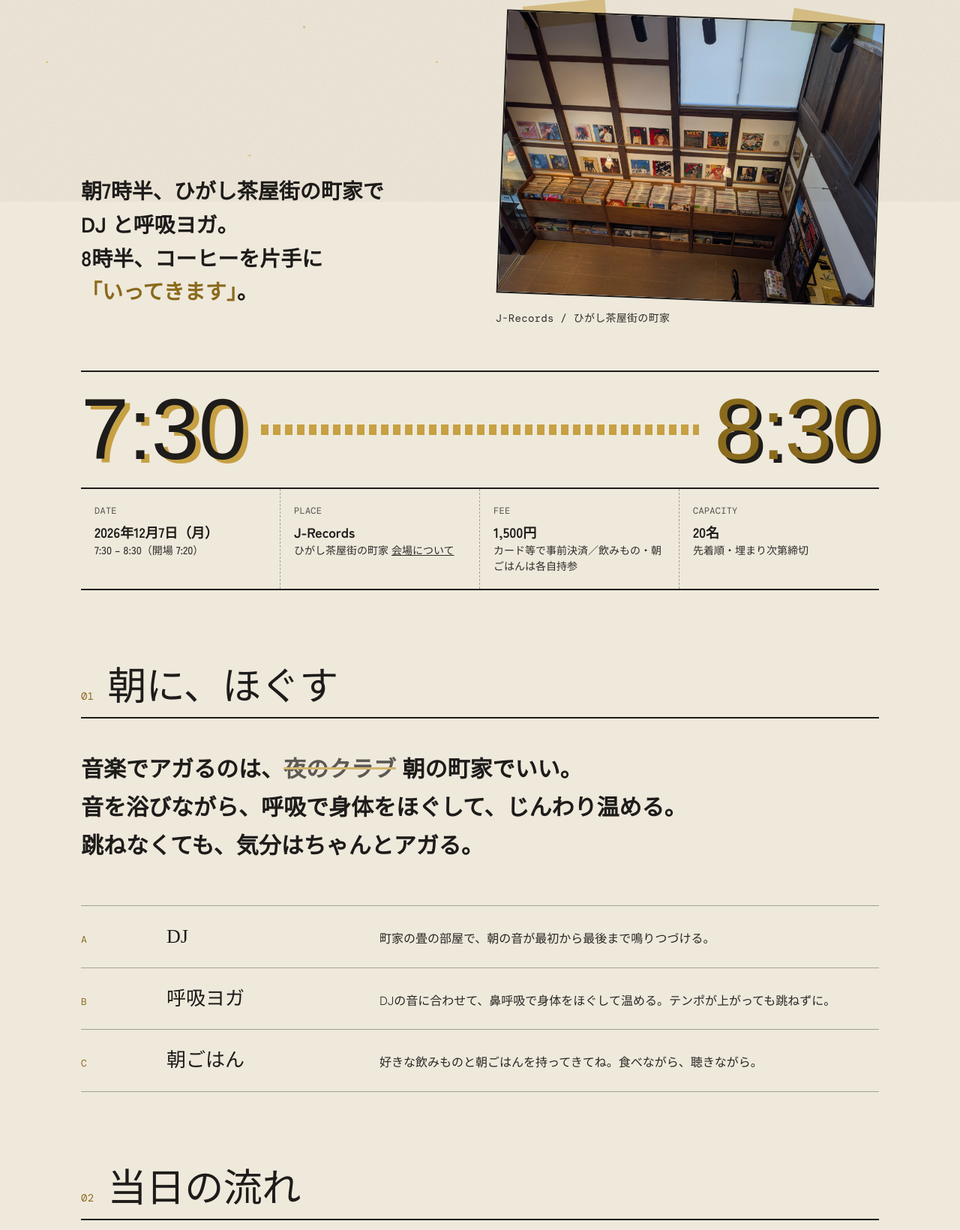
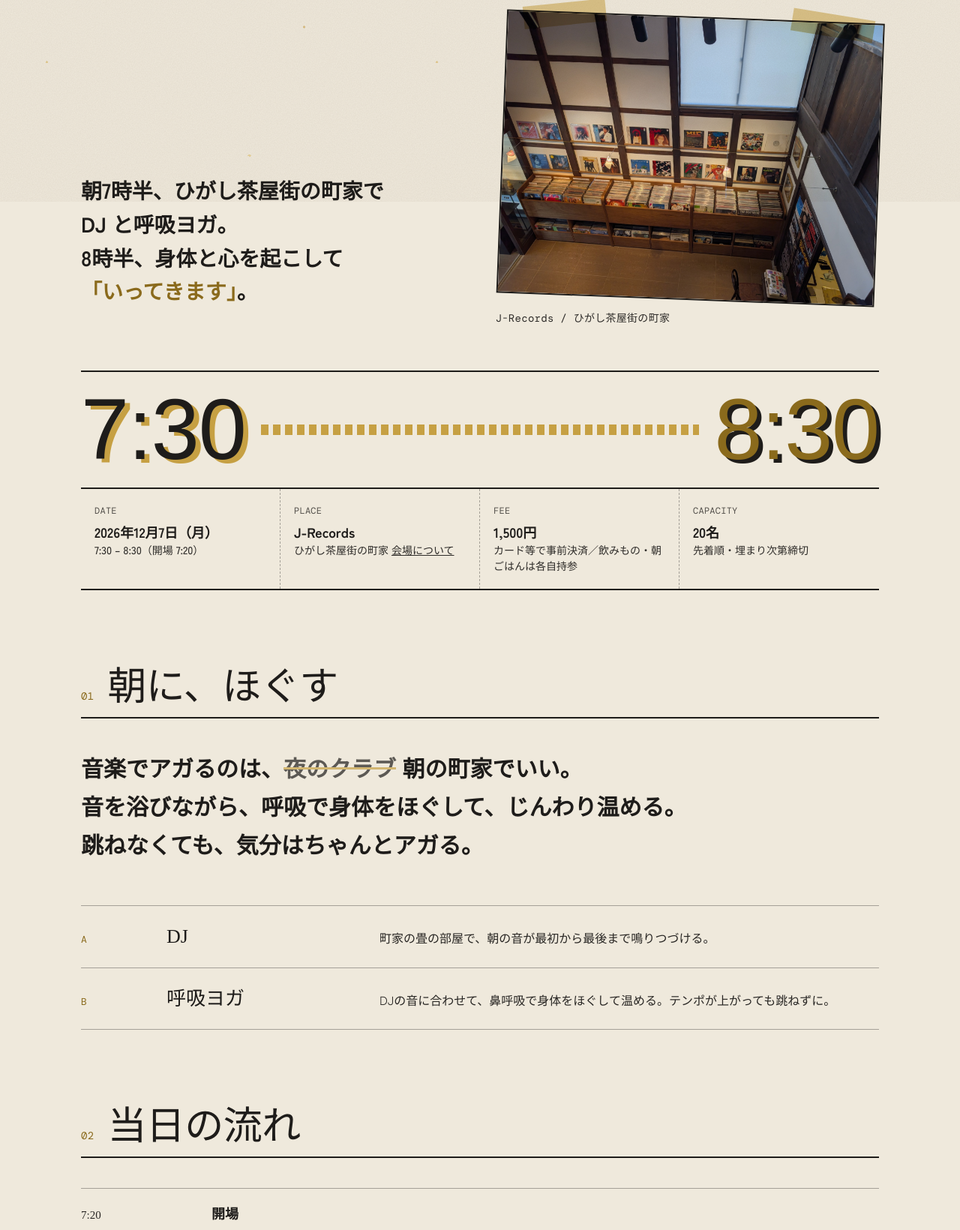
Before and after one commit to Yuki-Inagawa/good-vibes-morning-kanazawa, a plain HTML site: page index.html in a window 1280 px wide. Shown: the part 531-2171 px from the top of the page at 75% size. Drawn offline with nearby package versions, Linux system fonts and the light colour scheme; a web font is replaced by a local one.

Commit message:
キャッチを「身体と心を起こして」に、01の朝ごはんを削除、特商法の定員を20名に修正
Co-Authored-By: Claude Opus 5.5 (1M context) <noreply@anthropic.com>

```diff
--- a/index.html
+++ b/index.html
@@ -395,7 +395,7 @@ footer .wrap{display:flex;justify-content:space-between;flex-wrap:wrap;gap:10px}
     <div class="vol mono"><b>VOL.01</b>KANAZAWA / WEEKDAY MORNING</div>
     <h1 class="display misreg">GOOD VIBES<br><span class="l2">MORNING</span><span class="k">KANAZAWA</span></h1>
     <div class="hero-row">
-      <p class="catch">朝7時半、ひがし茶屋街の町家で<br>DJ と呼吸ヨガ。<br>8時半、コーヒーを片手に<br><mark>「いってきます」</mark>。</p>
+      <p class="catch">朝7時半、ひがし茶屋街の町家で<br>DJ と呼吸ヨガ。<br>8時半、身体と心を起こして<br><mark>「いってきます」</mark>。</p>
       <figure class="hero-photo">
         <div class="riso plain"><img src="img/venue-shop.jpg" alt="吹き抜けのある町家の店内"></div>
         <span class="tape t1"></span><span class="tape t2"></span>
@@ -424,7 +424,6 @@ footer .wrap{display:flex;justify-content:space-between;flex-wrap:wrap;gap:10px}
     <ul class="menu">
       <li><span class="n mono">A</span><h3>DJ</h3><p>町家の畳の部屋で、朝の音が最初から最後まで鳴りつづける。</p></li>
       <li><span class="n mono">B</span><h3>呼吸ヨガ</h3><p>DJの音に合わせて、鼻呼吸で身体をほぐして温める。テンポが上がっても跳ねずに。</p></li>
-      <li><span class="n mono">C</span><h3>朝ごはん</h3><p>好きな飲みものと朝ごはんを持ってきてね。食べながら、聴きながら。</p></li>
     </ul>
   </div>
 </section>
```
Also changed, not shown: tokushoho.html (+1 -1 lines).
